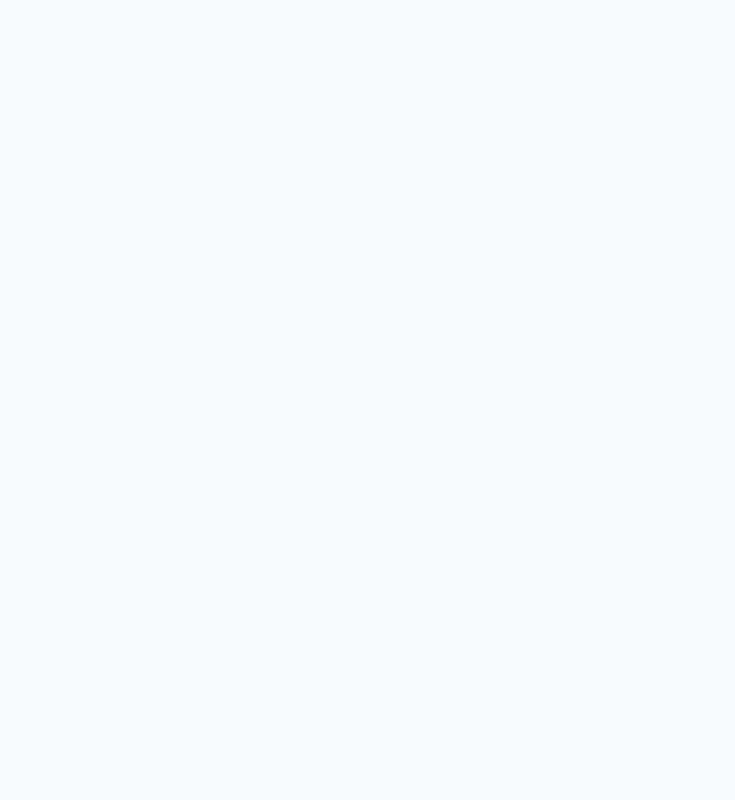
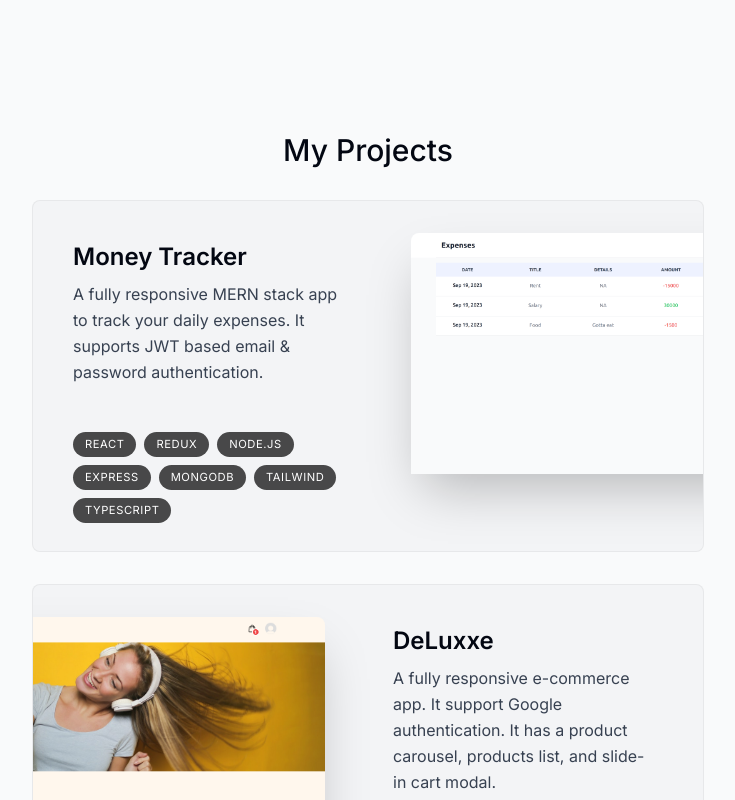
Before and after one commit to ishantbhurani/portfolio, a Next.js app: page / in a window 1280 px wide. Shown: the part 1360-2160 px from the top of the page, without its empty margins (272-1007 px from the left). Before the commit the page ends 1492 px from the top, so only its background shows below. Built offline with nearby package versions, Linux system fonts and the light colour scheme.

Commit message:
add projects section

```diff
--- a/app/page.tsx
+++ b/app/page.tsx
@@ -1,6 +1,7 @@
 import About from '@/components/about'
 import Intro from '@/components/intro'
 import SectionDivider from '@/components/section-divider'
+import Projects from '../components/projects'
 
 export default function Home() {
   return (
@@ -8,6 +9,7 @@
       <Intro />
       <SectionDivider />
       <About />
+      <Projects />
     </main>
   )
 }
--- /dev/null
+++ b/components/project.tsx
@@ -0,0 +1,58 @@
+'use client'
+
+import { useRef } from 'react'
+import Image from 'next/image'
+import { motion, useScroll, useTransform } from 'framer-motion'
+import { projectsData } from '@/lib/data'
+
+type ProjectProps = (typeof projectsData)[number]
+
+export default function Project({
+  title,
+  description,
+  tags,
+  imageUrl,
+}: ProjectProps) {
+  const ref = useRef<HTMLDivElement>(null)
+  const { scrollYProgress } = useScroll({
+    target: ref,
+    offset: ['0 1', '1.33 1'],
+  })
+
+  const scaleProgress = useTransform(scrollYProgress, [0, 1], [0.8, 1])
+  const opacityProgress = useTransform(scrollYProgress, [0, 1], [0.6, 1])
+
+  return (
+    <motion.div
+      ref={ref}
+      style={{
+        scale: scaleProgress,
+        opacity: opacityProgress,
+      }}
+      className='group mb-3 sm:mb-8 last:mb-0'
+    >
+      <section className='group bg-gray-100 max-w-[42rem] border border-black/5 overflow-hidden rounded-lg sm:pr-8 relative sm:h-[22rem] group-even:pl-8 hover:bg-gray-200 transition'>
+        <div className='pt-4 pb-7 px-5 sm:pl-10 sm:pr-2 sm:pt-10 sm:max-w-[50%] h-full flex flex-col group-even:ml-[18rem] group-even:sm:pr-0'>
+          <h3 className='text-2xl font-semibold'>{title}</h3>
+          <p className='mt-2 leading-relaxed text-gray-700'>{description}</p>
+          <ul className='flex flex-wrap mt-4 gap-2 sm:mt-auto'>
+            {tags.map((tag, index) => (
+              <li
+                key={index}
+                className='bg-black/[0.7] px-3 py-1 text-[0.7rem] uppercase tracking-wider text-white rounded-full'
+              >
+                {tag}
+              </li>
+            ))}
+          </ul>
+        </div>
+        <Image
+          src={imageUrl}
+          alt={`Project I worked on: ${title}`}
+          quality={95}
+          className='absolute top-8 -right-40 w-[28.25rem] rounded-t-lg shadow-2xl transition group-hover:scale-105 group-hover:-translate-x-3 group-hover:translate-y-3 group-hover:-rotate-2 group-even:right-0 group-even:-left-40 group-even:group-hover:translate-x-3 group-even:group-hover:rotate-2'
+        />
+      </section>
+    </motion.div>
+  )
+}
--- /dev/null
+++ b/components/projects.tsx
@@ -0,0 +1,19 @@
+import React from 'react'
+import { projectsData } from '@/lib/data'
+import SectionHeading from './section-heading'
+import Project from './project'
+
+export default function Projects() {
+  return (
+    <section>
+      <SectionHeading>My projects</SectionHeading>
+      <div>
+        {projectsData.map((project, index) => (
+          <React.Fragment key={index}>
+            <Project {...project} />
+          </React.Fragment>
+        ))}
+      </div>
+    </section>
+  )
+}
```
